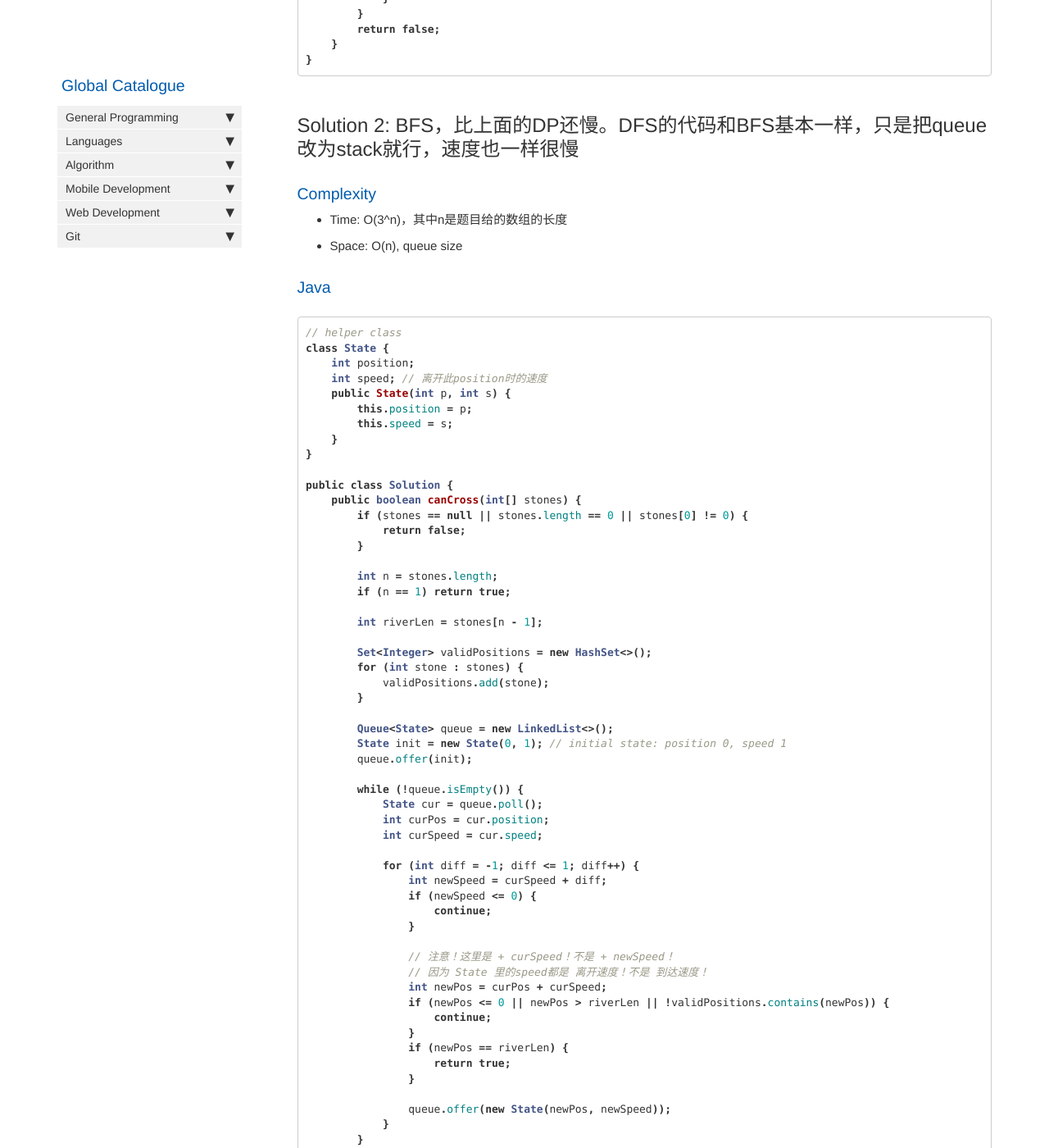
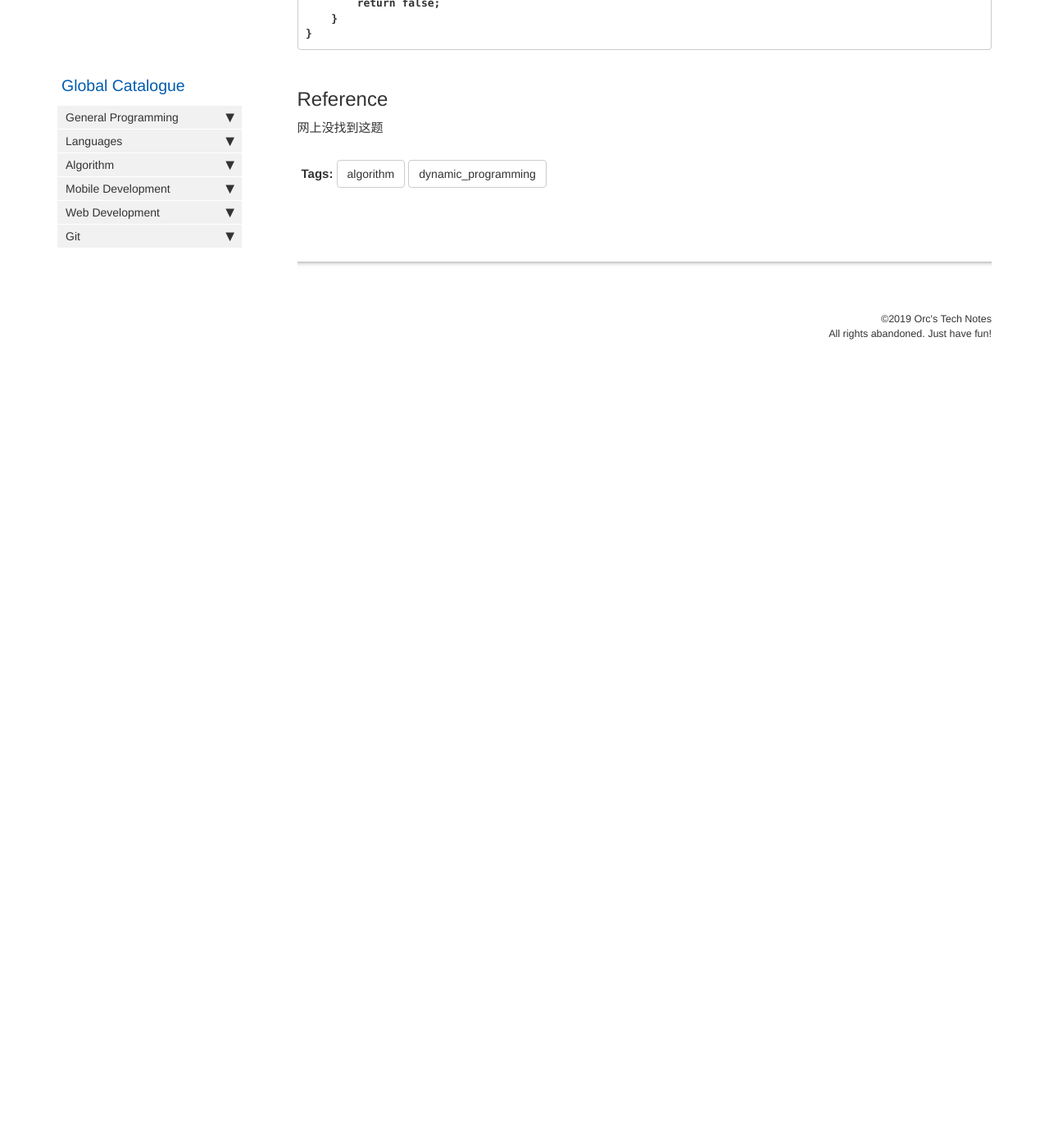
Before and after one commit to HungryOrc/hungryorc.github.io, a Jekyll site: the page built from pages/algorithm/algorithm_frogJump_minNumOfJumps.md, in a window 1280 px wide and 1400 px high, scrolled down 2328 px. Shown: the whole window at 82% size. Built offline with Jekyll 4.4.1, drawn with Linux system fonts in a browser that asks for light colours; nearby versions of some CDN libraries; comment, search, counter and statistics services are not loaded; after the commit the page ends 2794 px from its top, so only the background shows below that; some of the changed text lies outside the part shown.

Commit message:
Update algorithm_frogJump_minNumOfJumps.md

````diff
--- a/pages/algorithm/algorithm_frogJump_minNumOfJumps.md
+++ b/pages/algorithm/algorithm_frogJump_minNumOfJumps.md
@@ -31,13 +31,12 @@ Note
 
 ### Example
 * Input: [0,1,3,5,6,8,12,17]，注意数组里的每个数字表示石头的坐标，从0开始编index，即数组里的0表示小河里的第1个位置有石头，数组里的3表示小河里的第4个位置有石头
-  * Output: True
+  * Output: 6
   * The frog can jump to the last stone by jumping 1 unit to the 2nd stone, then 2 units to the 3rd stone, then 2 units to the 4th stone, then 3 units to the 6th stone, 4 units to the 7th stone, and 5 units to the 8th stone.
 * Input: [0,1,2,3,4,8,9,11]
-  * Output: False
-  * There is no way to jump to the last stone as the gap between the 5th and 6th stone is too large.
+  * Output: Integer.MAX_VALUE，无法跳到河的尽头，因为 the gap between the 5th and 6th stone is too large
 
-## Solution 1: 我自己的 二维DP做法，实测速度很慢，但自我感觉挺好
+## Solution: 我自己的 二维DP做法
 * boolean dp[i][j] 表示 **离开** stones数组里index为i的那个石头（不是指石头的position值为i），**离开的速度** 正好为j，是否有可能实现这种状态
   * 特别注意！这里的速度是离开这个石头时的速度！不是到达这个石头时的速度！这个区别很重要！如果搞混了，题目一定会做错
 * max possible speed 和 river length 的关系：按这题的题意，每次速度变化可以是不变，+1 或 -1，那么最大的速度就是每次都 +1，但当然不可能无限加速下去，加速到 river length 的时候就到头了，那么有：1 + 2 + 3 + 4 + ... + (maxSpeed-1) + maxSpeed >= riverLen，所以 maxSpeed * (maxSpeed + 1) / 2 >= riverLen，所以 maxSpeed 约等于 sqrt(riverLen * 2)
@@ -109,73 +108,6 @@ class Solution {
 }
 ```
 
-## Solution 2: BFS，比上面的DP还慢。DFS的代码和BFS基本一样，只是把queue改为stack就行，速度也一样很慢
-
-### Complexity
-* Time: O(3^n)，其中n是题目给的数组的长度
-* Space: O(n), queue size
-
-### Java
-```java
-// helper class
-class State {
-    int position;
-    int speed; // 离开此position时的速度
-    public State(int p, int s) {
-        this.position = p;
-        this.speed = s;
-    }
-}
-
-public class Solution {
-    public boolean canCross(int[] stones) {
-        if (stones == null || stones.length == 0 || stones[0] != 0) {
-            return false;
-        }
-
-        int n = stones.length;
-        if (n == 1) return true;
-
-        int riverLen = stones[n - 1];
-
-        Set<Integer> validPositions = new HashSet<>();
-        for (int stone : stones) {
-            validPositions.add(stone);
-        }
-
-        Queue<State> queue = new LinkedList<>();
-        State init = new State(0, 1); // initial state: position 0, speed 1
-        queue.offer(init);
-
-        while (!queue.isEmpty()) {
-            State cur = queue.poll();
-            int curPos = cur.position;
-            int curSpeed = cur.speed;
-
-            for (int diff = -1; diff <= 1; diff++) {
-                int newSpeed = curSpeed + diff;
-                if (newSpeed <= 0) {
-                    continue;
-                }
-
-                // 注意！这里是 + curSpeed！不是 + newSpeed！
-                // 因为 State 里的speed都是 离开速度！不是 到达速度！
-                int newPos = curPos + curSpeed;
-                if (newPos <= 0 || newPos > riverLen || !validPositions.contains(newPos)) {
-                    continue;
-                }
-                if (newPos == riverLen) {
-                    return true;
-                }
-
-                queue.offer(new State(newPos, newSpeed));
-            }
-        }
-        return false;
-    }
-}
-```
-
 ## Reference
 网上没找到这题
 
````
